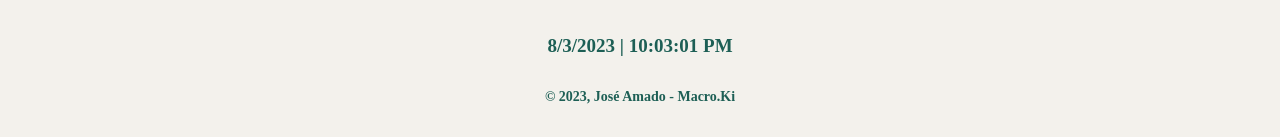
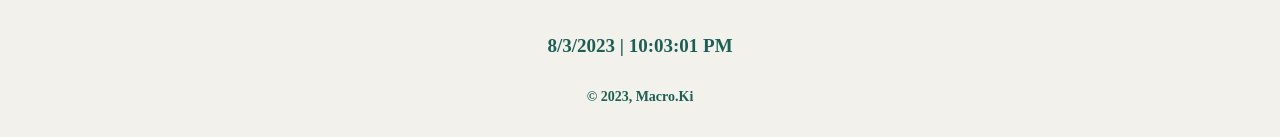
Before and after one commit to eoliveira02/MacroKi_WebSite, a plain HTML site: page Menus.html in a window 1280 px wide. Shown: the part 1238-1375 px from the top of the page. Drawn offline with Linux system fonts and the light colour scheme.

Commit message:
Update Menus.html

```diff
--- a/Menus.html
+++ b/Menus.html
@@ -76,7 +76,7 @@
             <div id="data-hora"></div>
             <br>
             <div class="copyright">
-                <p style="font-size:14px">&copy; 2023, José Amado - Macro.Ki</p>
+                <p style="font-size:14px">&copy; 2023, Macro.Ki</p>
             </div>
         </section>
     </footer>
```
